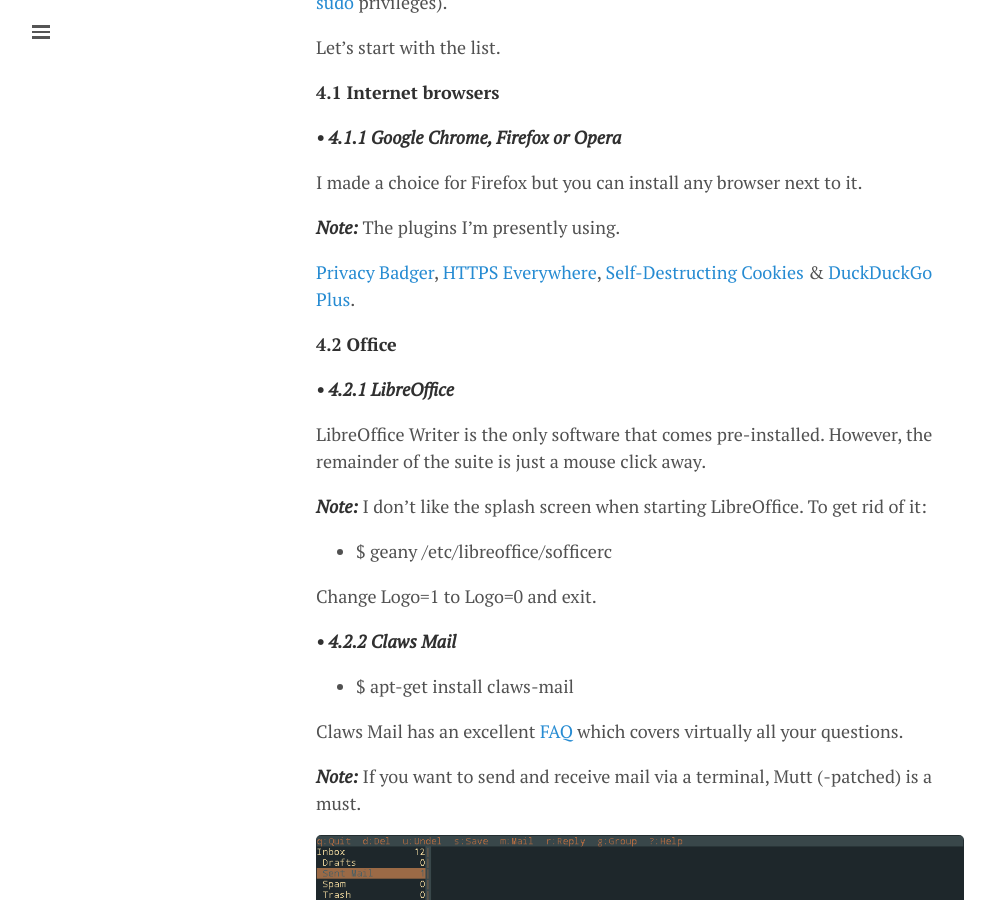
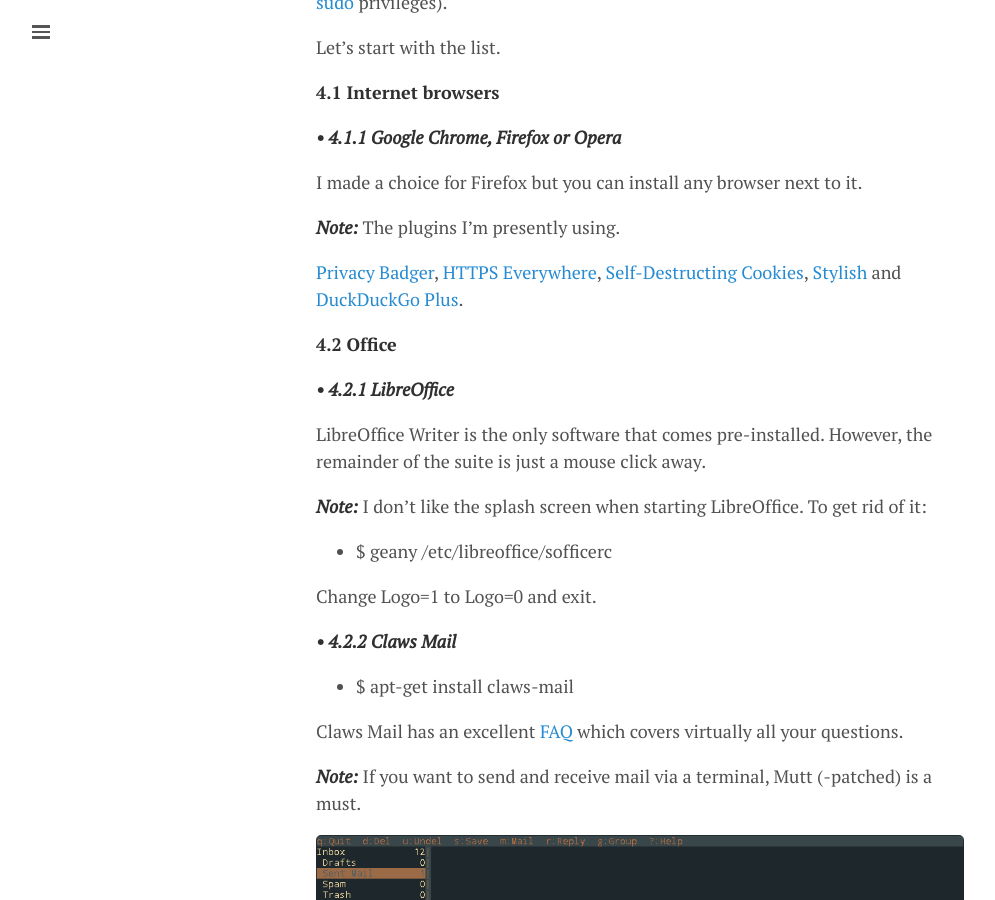
Before and after one commit to lgeurts/lgeurts.github.io, a Jekyll site: the page built from _posts/2017-07-11-bunsenlabs-linux-setup-notes-for dell-inspiron-6000.md, in a window 1280 px wide and 900 px high, scrolled down 2746 px. Shown: the whole window, without its empty margins (0-995 px from the left). Built offline with Jekyll 4.4.1, drawn with Linux system fonts in a browser that asks for light colours; nearby versions of some CDN libraries; comment, search, counter and statistics services are not loaded.

Commit message:
Update Productivity section #76

```diff
--- a/_posts/2017-07-11-bunsenlabs-linux-setup-notes-for dell-inspiron-6000.md
+++ b/_posts/2017-07-11-bunsenlabs-linux-setup-notes-for dell-inspiron-6000.md
@@ -73,7 +73,7 @@
 
 ***Note:*** The plugins I'm presently using.
 
-[Privacy Badger](https://www.eff.org/privacybadger), [HTTPS Everywhere](https://www.eff.org/https-everywhere), [Self-Destructing Cookies](https://addons.mozilla.org/en-US/firefox/addon/self-destructing-cookies/) & [DuckDuckGo Plus](https://addons.mozilla.org/en-US/firefox/addon/duckduckgo-for-firefox/).
+[Privacy Badger](https://www.eff.org/privacybadger), [HTTPS Everywhere](https://www.eff.org/https-everywhere), [Self-Destructing Cookies](https://addons.mozilla.org/en-US/firefox/addon/self-destructing-cookies/), [Stylish](https://addons.mozilla.org/en-US/firefox/addon/stylish/) and [DuckDuckGo Plus](https://addons.mozilla.org/en-US/firefox/addon/duckduckgo-for-firefox/).
 
 **4.2 Office**
 
```
